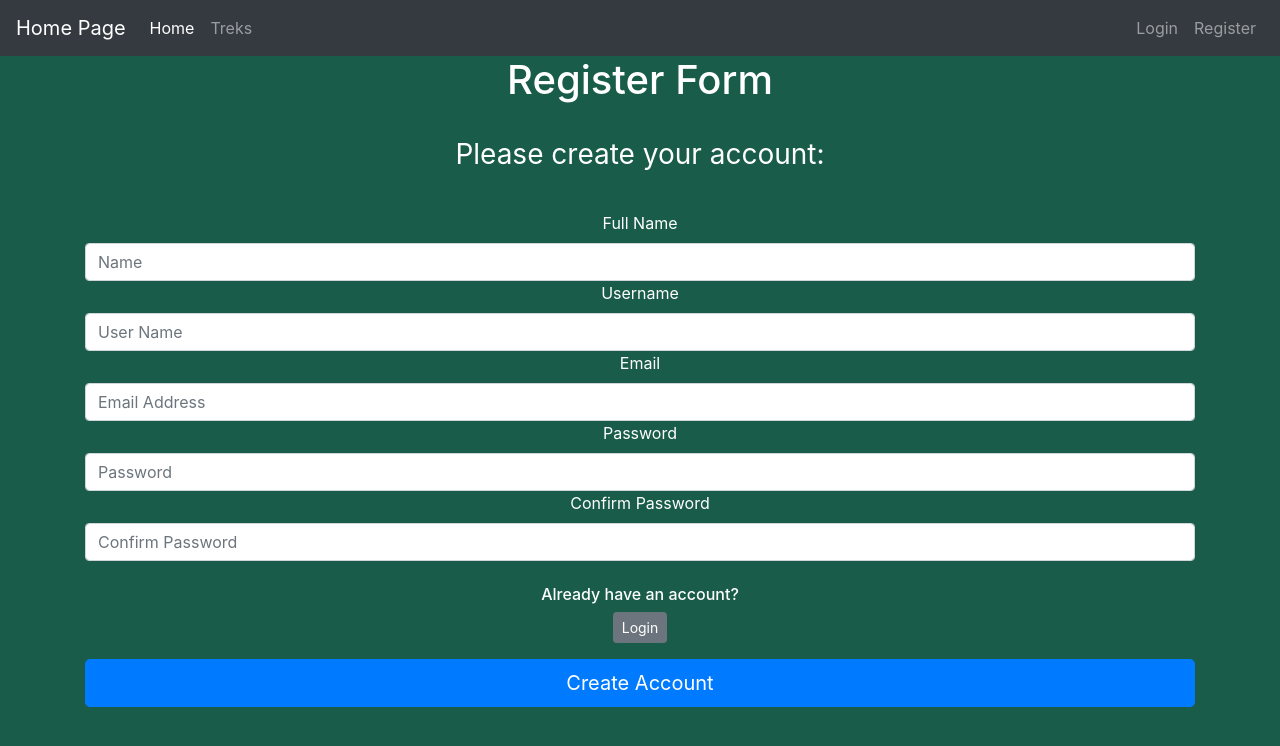
After one commit to pripri-123/trekking-management-application, a Flask app: page /register in a window 1280 px wide. The commit adds this page. Shown: the top 746 px of the page. Run offline with Flask 3, Linux system fonts and the light colour scheme.

Commit message:
Milestone-2 Added login page, role-specific register pages and dashboards TMA-MAD1

```diff
--- /dev/null
+++ b/trekking/forms.py
@@ -0,0 +1,92 @@
+from flask_wtf import FlaskForm
+from wtforms import FloatField, DateField, IntegerField, StringField, PasswordField, SelectField, SubmitField, TextAreaField
+from wtforms.validators import InputRequired, DataRequired, Length, NumberRange, EqualTo, Email, NumberRange, ValidationError
+from trekking.models import Trek, Staff, User
+
+class LoginForm(FlaskForm):
+    username = StringField('Username', validators=[InputRequired(), Length(min=4, max=15)])
+    password = PasswordField('Password', validators=[InputRequired(), Length(min=8, max=80)])
+    submit = SubmitField('Login')
+
+class TrekkerRegisterForm(FlaskForm):
+    full_name = StringField('Full Name', validators=[InputRequired(), Length(min=2,max=100)])
+    username = StringField('Username', validators=[InputRequired(), Length(min=4, max=15)])
+    email = StringField('Email',validators=[InputRequired(), Email()])
+    password = PasswordField('Password', validators=[InputRequired(), Length(min=8, max=80)])
+    confirm_password = PasswordField('Confirm Password', validators=[InputRequired(), EqualTo('password', message='Passwords must match.')])
+    submit = SubmitField('Create Account')
+
+    def validate_username(self, username_to_check):
+        user = User.query.filter_by(username=username_to_check.data).first()
+        if user:
+            raise ValidationError('Username already exists! Please try a different username or login with exisiting username.')
+
+    def validate_email(self, email_to_check):
+            email = User.query.filter_by(email=email_to_check.data).first()
+            if email:
+                raise ValidationError('Email already exists! Please try a differen email or login with exisiting email.')
+
+class StaffRegisterForm(FlaskForm):
+    full_name = StringField('Full Name', validators=[InputRequired(), Length(min=2,max=100)])
+    username = StringField('Username', validators=[InputRequired(), Length(min=4, max=15)])
+    email = StringField('Email',validators=[InputRequired(), Email()])
+    phone = StringField('Phone Number',validators=[InputRequired(),Length(min=10,max=10)])
+    password = PasswordField('Password', validators=[InputRequired(), Length(min=8, max=80)])
+    confirm_password = PasswordField('Confirm Password', validators=[InputRequired(), EqualTo('password', message='Passwords must match.')])
+    submit = SubmitField('Register')
+
+    def validate_username(self, username_to_check):
+        user = User.query.filter_by(username=username_to_check.data).first()
+        if user:
+            raise ValidationError('Username already exists! Please try a different username or login with exisiting username.')
+
+    def validate_email(self, email_to_check):
+            email = User.query.filter_by(email=email_to_check.data).first()
+            if email:
+                raise ValidationError('Email already exists! Please try a differen email or login with exisiting email.')
+
+class TrekReviewForm(FlaskForm):
+    rating = FloatField('Rating', validators=[NumberRange(min=0, max=5, message="Rating must be between 0 and 5.")])
+    review = TextAreaField('Review',validators=[DataRequired(),Length(max=500)])
+    submit = SubmitField('Submit Review')
+
+class TrekSearchForm(FlaskForm):
+    search_type = SelectField('Search Type', choices=[('name', 'Trek Name'),('location', 'Location'),('difficulty', 'Difficulty')])
+    search_text = StringField('Search', validators=[DataRequired()])
+    submit = SubmitField('Search')
+
+    def validate_search_text(self, field):
+        if self.search_type.data == 'difficulty':
+            valid_levels = ['easy', 'moderate', 'hard']
+            if field.data.lower() not in valid_levels:
+                raise ValidationError('Difficulty must be Easy, Moderate or Hard.')
+
+class TrekForm(FlaskForm):
+    name = StringField('Trek Name', validators=[DataRequired(), Length(max=30)])
+    location = StringField('Location', validators=[DataRequired(), Length(max=40)])
+    duration = IntegerField('Duration (Days)', validators=[DataRequired(), NumberRange(min=1)])
+    difficulty = SelectField('Difficulty', choices=[('Easy', 'Easy'), ('Moderate', 'Moderate'), ('Hard', 'Hard')], validators=[DataRequired()])
+    description = TextAreaField('Description', validators=[DataRequired(), Length(max=1000)])
+    assigned_staff = SelectField('Assigned Staff', coerce=int, choices=[])
+    status = SelectField('Status', choices=[('Pending', 'Pending'), ('Approved', 'Approved'), ('Open', 'Open'), ('Closed', 'Closed')])
+    start_date = DateField('Start Date', format='%Y-%m-%d', validators=[DataRequired()])
+    end_date = DateField('End Date', format='%Y-%m-%d', validators=[DataRequired()])
+    total_slots = IntegerField('Total Slots', validators=[DataRequired(), NumberRange(min=1)])
+    submit = SubmitField('Save Trek')
+
+    def __init__(self, *args, **kwargs):
+        super(TrekForm, self).__init__(*args, **kwargs)
+        self.assigned_staff.choices = [
+            (staff.id, staff.user.full_name)
+            for staff in Staff.query.filter_by(status='Approved').all()
+        ]
+
+    def validate_name(self, field):
+        trek = Trek.query.filter_by(name=field.data).first()
+        if trek:
+            raise ValidationError('A trek with this name already exists.')
+
+    def validate_end_date(self, field):
+        if self.start_date.data and field.data:
+            if field.data < self.start_date.data:
+                raise ValidationError('End date must be after start date.')
--- a/trekking/routes.py
+++ b/trekking/routes.py
@@ -1,7 +1,176 @@
 from trekking import app
-from flask import render_template
+from flask import render_template, redirect, url_for, flash, get_flashed_messages
+from trekking.models import Trek, User, Staff
+from trekking.forms import TrekkerRegisterForm, LoginForm, StaffRegisterForm
+from trekking import db
+from flask_login import login_user, logout_user, login_required, current_user
 
 @app.route('/')
 @app.route('/home')
 def home_page():
     return render_template('home.html')
+
+"""
+@app.route('/about/<username>')
+def about_page(username):
+    return f'<h2>About Page of {username}</h2>'
+"""
+
+@app.route('/treks')
+@login_required
+def treks_page():
+    treks = Trek.query.all()
+    return render_template('treks.html', treks=treks)
+
+@app.route('/register', methods=['GET','POST'])
+def register_page():
+    form = TrekkerRegisterForm()
+    if form.validate_on_submit():
+        user_to_create = User(full_name=form.full_name.data, username=form.username.data, email=form.email.data, role='TREKKER')
+
+        user_to_create.password = form.password.data
+
+        db.session.add(user_to_create)
+        db.session.commit()
+
+        login_user(user_to_create)
+        flash(f'Account created successfully! You are now logged in as: {user_to_create.username} ', category='success')
+        user_to_create.update_last_login()
+
+        return redirect(url_for('dashboard'))
+
+    if form.errors != {}:
+        for err_message in form.errors.values():
+            flash(f'There was an error with creating a user: {err_message}', category='danger')
+    return render_template('register.html',form=form)
+
+
+@app.route('/staff/register', methods=['GET', 'POST'])
+def staff_register_page():
+
+    form = StaffRegisterForm()
+
+    if form.validate_on_submit():
+
+        user = User(full_name=form.full_name.data, username=form.username.data, email=form.email.data, role='STAFF')
+
+        user.password = form.password.data
+
+        db.session.add(user)
+        db.session.flush()
+
+        staff = Staff(id=user.id, phone=form.phone.data, status='Pending')
+
+        db.session.add(staff)
+        db.session.commit()
+
+        flash('Registration successful. Waiting for admin approval.', category='info')
+        return redirect(url_for('login_page'))
+
+    return render_template('staff_register.html', form=form)
+
+
+@app.route('/login', methods=['GET', 'POST'])
+def login_page():
+    form = LoginForm()
+    if form.validate_on_submit():
+        attempted_user = User.query.filter_by(username=form.username.data).first()
+        if attempted_user and attempted_user.verify_password(
+            attempted_password=form.password.data
+        ):
+            if attempted_user.blacklisted:
+                flash('Account blocked.', category='danger')
+                return redirect(url_for('login_page'))
+
+            if attempted_user.role == "STAFF":
+                        if attempted_user.staff_profile.status != "Approved":
+                            flash("Waiting for admin approval.", category='warning')
+                            return redirect(url_for('login_page'))
+
+            login_user(attempted_user)
+            flash(f'Success! You are logged in as: {attempted_user.username} ', category='success')
+            attempted_user.update_last_login()
+
+            return redirect(url_for('dashboard'))
+        else:
+            flash('Username not found! Please create an account first.', category='danger')
+
+    return render_template('login.html',form=form)
+
+
+@app.route('/logout')
+def logout_page():
+    logout_user()
+    flash('You have been logged out!',category='info')
+    return redirect(url_for('home_page'))
+
+
+@app.route('/admin/dashboard')
+@login_required
+def admin_dashboard():
+
+    if current_user.role != 'ADMIN':
+        flash('Access Denied.',category='danger')
+        return redirect(url_for('home_page'))
+
+    return render_template('admin_dashboard.html')
+
+@app.route('/staff/dashboard')
+@login_required
+def staff_dashboard():
+
+    if current_user.role != 'STAFF':
+        flash('Access Denied.',category='danger')
+        return redirect(url_for('home_page'))
+
+    return render_template('staff_dashboard.html')
+
+
+@app.route('/trekker/dashboard')
+@login_required
+def trekker_dashboard():
+
+    if current_user.role != 'TREKKER':
+        flash('Access Denied.',category='danger')
+        return redirect(url_for('home_page'))
+
+    return render_template('trekker_dashboard.html')
+
+
+@app.route('/dashboard')
+@login_required
+def dashboard():
+
+    if current_user.role == 'ADMIN':
+        return redirect(url_for('admin_dashboard'))
+    elif current_user.role == 'STAFF':
+        return redirect(url_for('staff_dashboard'))
+    else:
+        return redirect(url_for('trekker_dashboard'))
+
+@app.route('/approve_staff/<int:staff_id>')
+@login_required
+def approve_staff(staff_id):
+
+    if current_user.role != 'ADMIN':
+        flash('Access Denied')
+        return redirect(url_for('home_page'))
+
+    staff = Staff.query.get_or_404(staff_id)
+
+    staff.status = 'Approved'
+    db.session.commit()
+
+    flash('Staff approved successfully.', category='success')
+    return redirect(url_for('admin_dashboard'))
+
+@app.route('/pending_staff')
+@login_required
+def pending_staff():
+
+    if current_user.role != 'ADMIN':
+        flash('Access Denied', 'danger')
+        return redirect(url_for('home_page'))
+
+    staff_members = Staff.query.filter_by(status='Pending').all()
+    return render_template('pending_staff.html', staff_members=staff_members)
--- a/trekking/templates/base.html
+++ b/trekking/templates/base.html
@@ -21,25 +21,51 @@
                 <li class="nav-item active">
                     <a class="nav-link" href="{{ url_for('home_page') }}">Home <span class="sr-only">(current)</span></a>
                 </li>
-            </ul>
-            <ul class="navbar-nav">
                 <li class="nav-item">
-                    <a class="nav-link" href="#">Login</a>
-                </li>
-                <li class="nav-item">
-                    <a class="nav-link" href="#">Register</a>
+                    <a class="nav-link" href="{{ url_for('treks_page') }}">Treks</a>
                 </li>
             </ul>
+            {% if current_user.is_authenticated %}
+                <ul class="navbar-nav">
+                    <li class="nav-item">
+                        <a class="nav-link">Welcome, {{ current_user.username }}</a>
+                    </li>
+                    <li class="nav-item">
+                        <a class="nav-link" href="{{ url_for('logout_page') }}">Logout</a>
+                    </li>
+                </ul>
+            {% else %}
+                <ul class="navbar-nav">
+                    <li class="nav-item">
+                        <a class="nav-link" href="{{ url_for('login_page') }}">Login</a>
+                    </li>
+                    <li class="nav-item">
+                        <a class="nav-link" href="{{ url_for('register_page') }}">Register</a>
+                    </li>
+                </ul>
+            {% endif %}
         </div>
     </nav>
+      {% with messages = get_flashed_messages(with_categories=true) %}
+        {% if messages %}
+           {% for category, message in messages %}
+              <div class="alert alert-{{ category }}">
+                  <button type="button" class="m1-2 mb-1 close" data-dismiss="alert" aria-label="Close">
+                      <span aria-hidden="true">&times;</span>
+                  </button>
+                  {{ message }}
+              </div>
+           {% endfor %}
+        {% endif %}
+      {% endwith %}
       {% block content %}
 
       {% endblock %}
    </body>
    <style>
       body {
-      background-color: #584B53;
-      color: #BE7C4D;
+      background-color: #195c49;
+      color: white
       }
    </style>
 </html>
--- /dev/null
+++ b/trekking/templates/register.html
@@ -0,0 +1,33 @@
+{% extends 'base.html' %}
+{% block title %}
+Registeration Page
+{% endblock %}
+{% block content %}
+<body class="text-center">
+    <h1>Register Form</h1>
+        <div class="container">
+            <form method="POST" class="form-register" style="color:white">
+                {{ form.hidden_tag() }}
+                <img class="mb-4" src="">
+                <h1 class="h3 mb-3 font-weight-normal"> Please create your account: </h1>
+                <br>
+                {{ form.full_name.label() }}
+                {{ form.full_name(class="form-control", placeholder="Name") }}
+                {{ form.username.label() }}
+                {{ form.username(class="form-control", placeholder="User Name") }}
+                {{ form.email.label() }}
+                {{ form.email(class="form-control", placeholder="Email Address") }}
+                {{ form.password.label() }}
+                {{ form.password(class="form-control", placeholder="Password") }}
+                {{ form.confirm_password.label() }}
+                {{ form.confirm_password(class="form-control", placeholder="Confirm Password") }}
+                <br>
+                <div class="checkbox mb-3">
+                    <h6>Already have an account?</h6>
+                    <a class="btn btn-sm btn-secondary" href="{{ url_for('login_page') }}">Login</a>
+                </div>
+                {{ form.submit(class="btn btn-lg btn-block btn-primary") }}
+            </form>
+        </div>
+</body>
+{% endblock %}
```
Also changed, not shown: trekking/__init__.py (+22 -4 lines), trekking/models.py (+14 -12 lines), trekking/templates/admin_dashboard.html (added, +26 -0 lines), trekking/templates/home.html (+10 -2 lines), trekking/templates/login.html (added, +34 -0 lines), trekking/templates/pending_staff.html (added, +33 -0 lines), trekking/templates/staff.dashboard.html (added, +11 -0 lines), trekking/templates/staff_dashboard.html (added, +11 -0 lines), trekking/templates/staff_register.html (added, +33 -0 lines), trekking/templates/trekker_dashboard.html (added, +11 -0 lines), trekking/templates/treks.html (added, +33 -0 lines), 1 other file.
